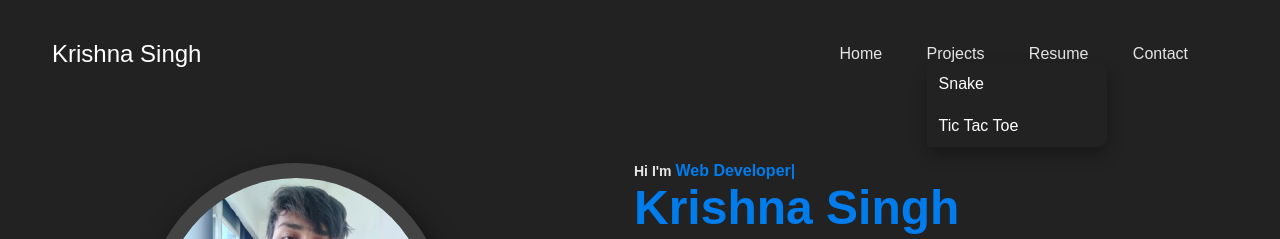
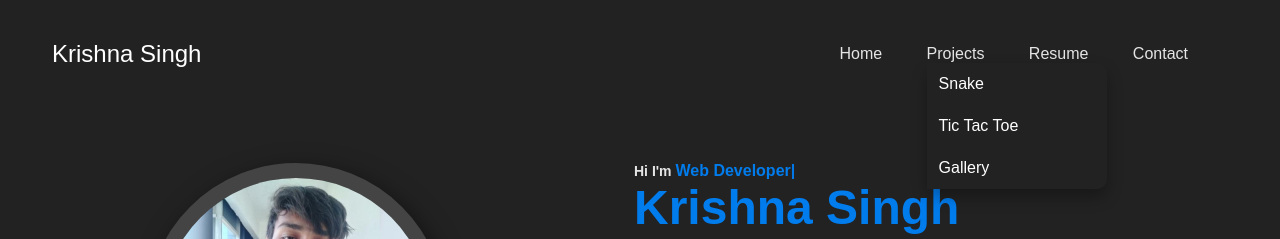
Before and after one commit to KrishnaSingh1920/PersonalPortfolio, a plain HTML site: page index.html in a window 1280 px wide. Both pictures are taken after a click on the item "Projects". Shown: the top 239 px of the page. Drawn offline with nearby package versions, Linux system fonts and the light colour scheme.

Commit message:
Update index.html

```diff
--- a/index.html
+++ b/index.html
@@ -42,6 +42,7 @@
                             <ul class="dropdown-content">
                                 <li><a href="https://krishnasingh1920.github.io/Snake/">Snake</a></li>
                                 <li><a href="https://krishnasingh1920.github.io/TicTacToe/">Tic Tac Toe</a></li>
+                                <li><a href="https://krishnasingh1920.github.io/Gallery/">Gallery</a></li>
                             </ul>
                         </li>
                         <li><a href="https://drive.google.com/file/d/1xNYfrq1NvDH2FMi1liOlK2Tp_rJn08-b/view">Resume</a></li>
```
